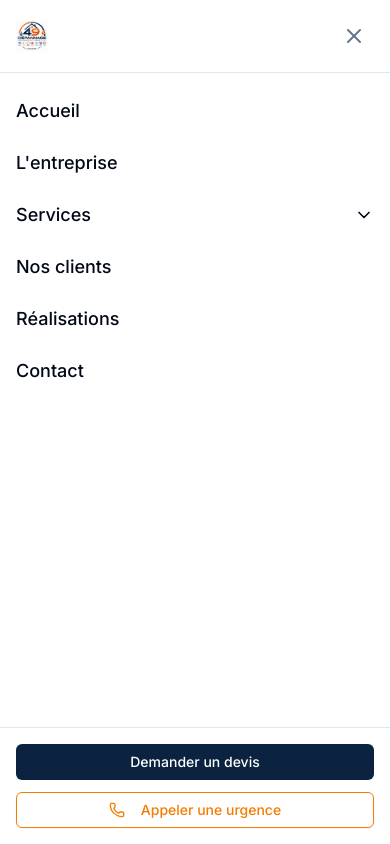
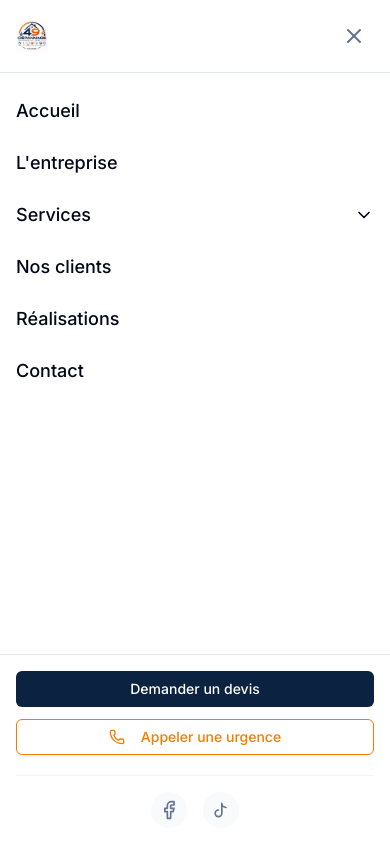
Before and after one commit to chezdemba-cmd/Depannage49, a Next.js app: page / in a window 390 px wide. Both pictures are taken after a click on the button "Ouvrir le menu". Shown: the top 844 px of the page. Built offline with nearby package versions, Linux system fonts and the light colour scheme.

Commit message:
feat: add social icons to mobile menu

```diff
--- a/src/components/layout/Header.tsx
+++ b/src/components/layout/Header.tsx
@@ -254,6 +254,16 @@ export function Header() {
                   <Phone className="mr-2 h-4 w-4" />
                   Appeler une urgence
                 </a>
+                <div className="flex items-center justify-center gap-4 pt-4 mt-2 border-t border-slate-100">
+                  <a href="https://www.facebook.com/profile.php?id=61592804099219" target="_blank" rel="noopener noreferrer" className="p-2 bg-slate-50 rounded-full text-slate-500 hover:text-primary transition-colors">
+                    <span className="sr-only">Facebook</span>
+                    <svg xmlns="http://www.w3.org/2000/svg" width="20" height="20" viewBox="0 0 24 24" fill="none" stroke="currentColor" strokeWidth="2" strokeLinecap="round" strokeLinejoin="round"><path d="M18 2h-3a5 5 0 0 0-5 5v3H7v4h3v8h4v-8h3l1-4h-4V7a1 1 0 0 1 1-1h3z"/></svg>
+                  </a>
+                  <a href="https://www.tiktok.com/@depannage49" target="_blank" rel="noopener noreferrer" className="p-2 bg-slate-50 rounded-full text-slate-500 hover:text-primary transition-colors">
+                    <span className="sr-only">TikTok</span>
+                    <svg xmlns="http://www.w3.org/2000/svg" width="20" height="20" viewBox="0 0 24 24" fill="none" stroke="currentColor" strokeWidth="2" strokeLinecap="round" strokeLinejoin="round"><path d="M9 12a4 4 0 1 0 4 4V4a5 5 0 0 0 5 5"/></svg>
+                  </a>
+                </div>
               </div>
             </div>
           </motion.div>
```
